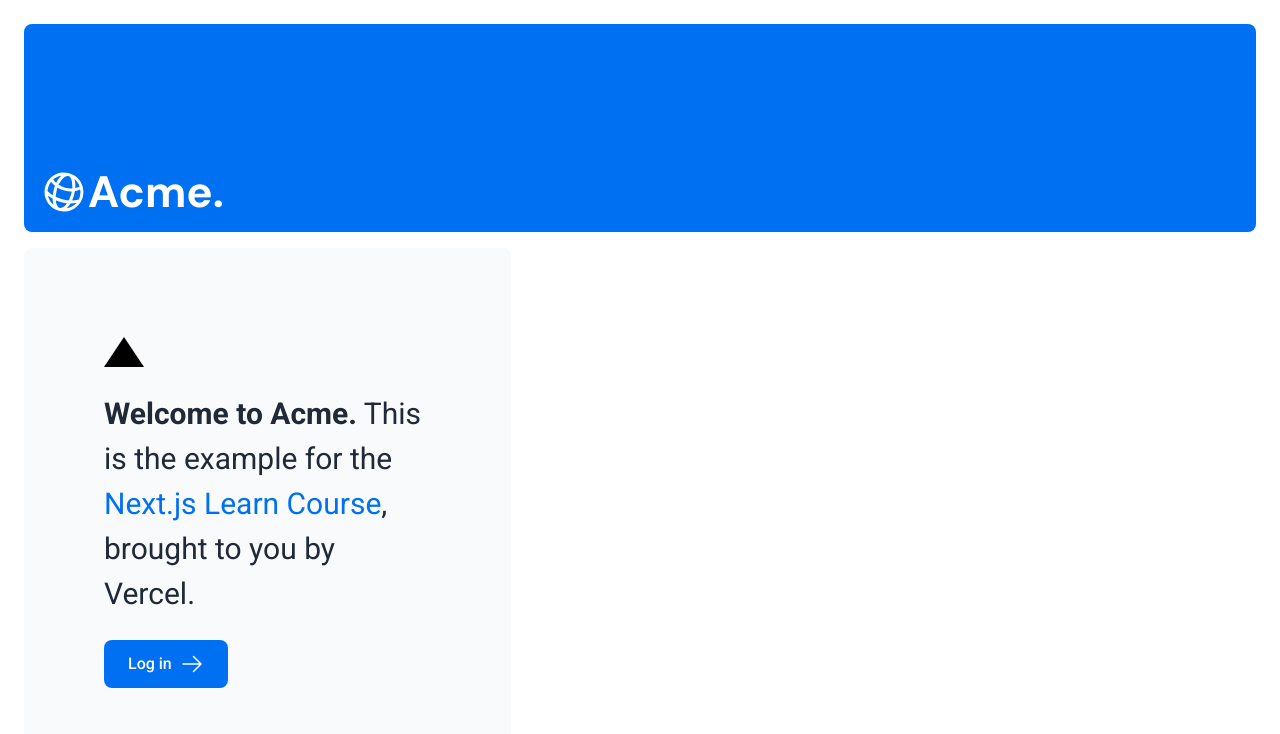
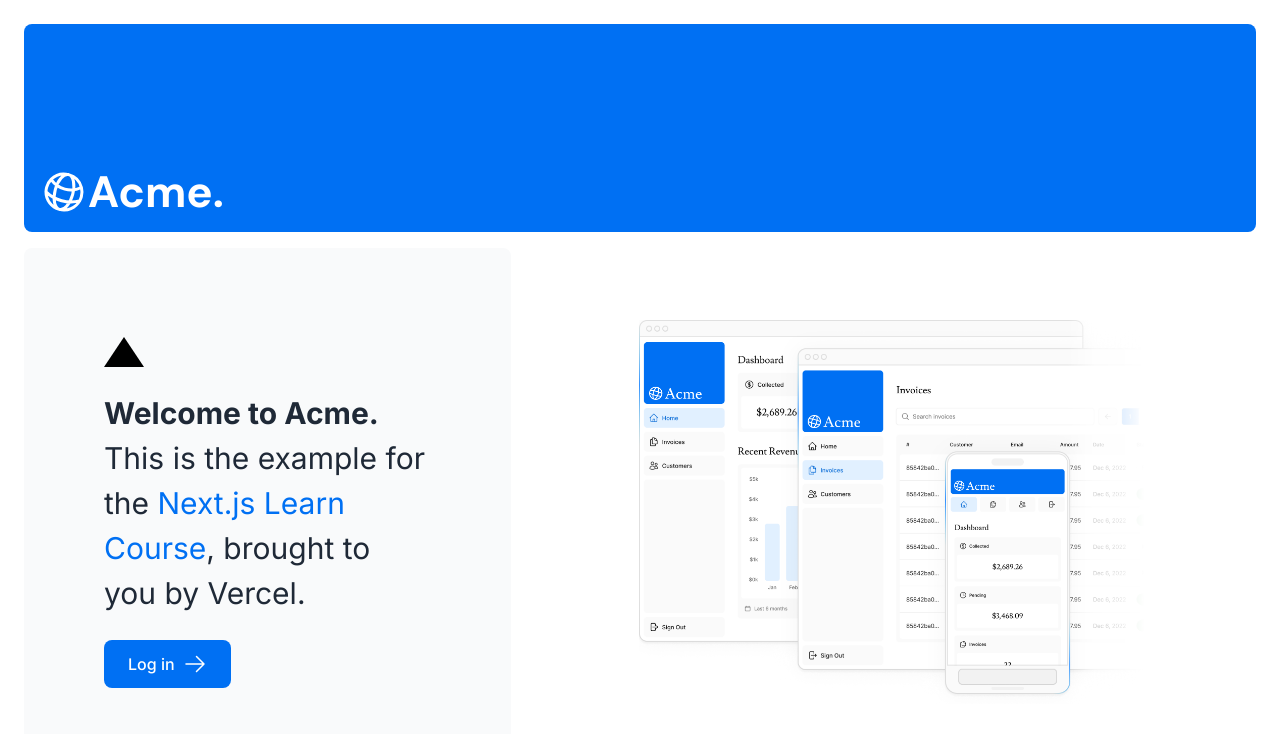
Before and after one commit to ShamSuther/nextjs-dashboard, a Next.js app: page / in a window 1280 px wide. Shown: the top 734 px of the page. Built offline with nearby package versions, Linux system fonts and the light colour scheme.

Commit message:
Chapter 3: Optimizing Fonts and Images

```diff
--- a/app/layout.tsx
+++ b/app/layout.tsx
@@ -1,4 +1,5 @@
-import "@/app/ui/global.css";
+import '@/app/ui/global.css';
+import { inter } from '@/app/ui/fonts';
 
 export default function RootLayout({
   children,
@@ -7,7 +8,10 @@
 }) {
   return (
     <html lang="en">
-      <body>{children}</body>
+      <head>
+        <title>Acme.</title>
+      </head>
+      <body className={`${inter.className} antialiased`}>{children}</body>
     </html>
   );
 }
--- a/app/page.tsx
+++ b/app/page.tsx
@@ -1,6 +1,7 @@
 import AcmeLogo from '@/app/ui/acme-logo';
 import { ArrowRightIcon } from '@heroicons/react/24/outline';
 import Link from 'next/link';
+import Image from 'next/image';
 
 export default function Page() {
   return (
@@ -27,6 +28,20 @@
         </div>
         <div className="flex items-center justify-center p-6 md:w-3/5 md:px-28 md:py-12">
           {/* Add Hero Images Here */}
+          <Image
+            src={'/hero-desktop.png'}
+            width={1000}
+            height={760}
+            className="hidden md:block"
+            alt="hero-desktop"
+          />
+          <Image
+            src={'/hero-mobile.png'}
+            width={560}
+            height={620}
+            className="block md:hidden"
+            alt="hero-mobile"
+          />
         </div>
       </div>
     </main>
--- a/app/ui/acme-logo.tsx
+++ b/app/ui/acme-logo.tsx
@@ -1,10 +1,13 @@
 import { GlobeAltIcon } from '@heroicons/react/24/outline';
+import { dm_sans } from './fonts';
 
 export default function AcmeLogo() {
   return (
-    <div className={'dm-sans font-bold flex flex-row items-center leading-none text-white'}>
+    <div
+      className={`${dm_sans.className} flex flex-row items-center font-bold leading-none text-white`}
+    >
       <GlobeAltIcon className="h-12 w-12 rotate-[15deg]" />
-      <p className="text-[44px]">Acme.</p>
+      <p className="text-[44px] antialiased">Acme.</p>
     </div>
   );
 }
--- /dev/null
+++ b/app/ui/fonts.tsx
@@ -0,0 +1,10 @@
+import { Inter, Roboto, DM_Sans } from 'next/font/google';
+
+const inter = Inter({ subsets: ['latin'] });
+const roboto = Roboto({
+  weight: ['100', '300', '400', '500', '700', '900'],
+  preload: false,
+});
+const dm_sans = DM_Sans({ subsets: ['latin'], display: 'swap' });
+
+export { inter, roboto, dm_sans };
--- a/app/ui/global.css
+++ b/app/ui/global.css
@@ -1,21 +1,9 @@
-@import url('https://fonts.googleapis.com/css2?family=DM+Sans:ital,opsz,wght@0,9..40,100..1000;1,9..40,100..1000&display=swap');
-@import url('https://fonts.googleapis.com/css2?family=Roboto:ital,wght@0,100;0,300;0,400;0,500;0,700;0,900;1,100;1,300;1,400;1,500;1,700;1,900&display=swap');
-
 @tailwind base;
 @tailwind components;
 @tailwind utilities;
 
-
-html {
-  font-family: "Roboto", sans-serif;
-  font-style: normal;
-  font-weight: 400;
-}
-
-.dm-sans {
-  font-family: "DM Sans", sans-serif;
-  font-optical-sizing: auto;
-  font-style: normal;
+html{
+  font-family: none;
 }
 
 input[type='number'] {
```
